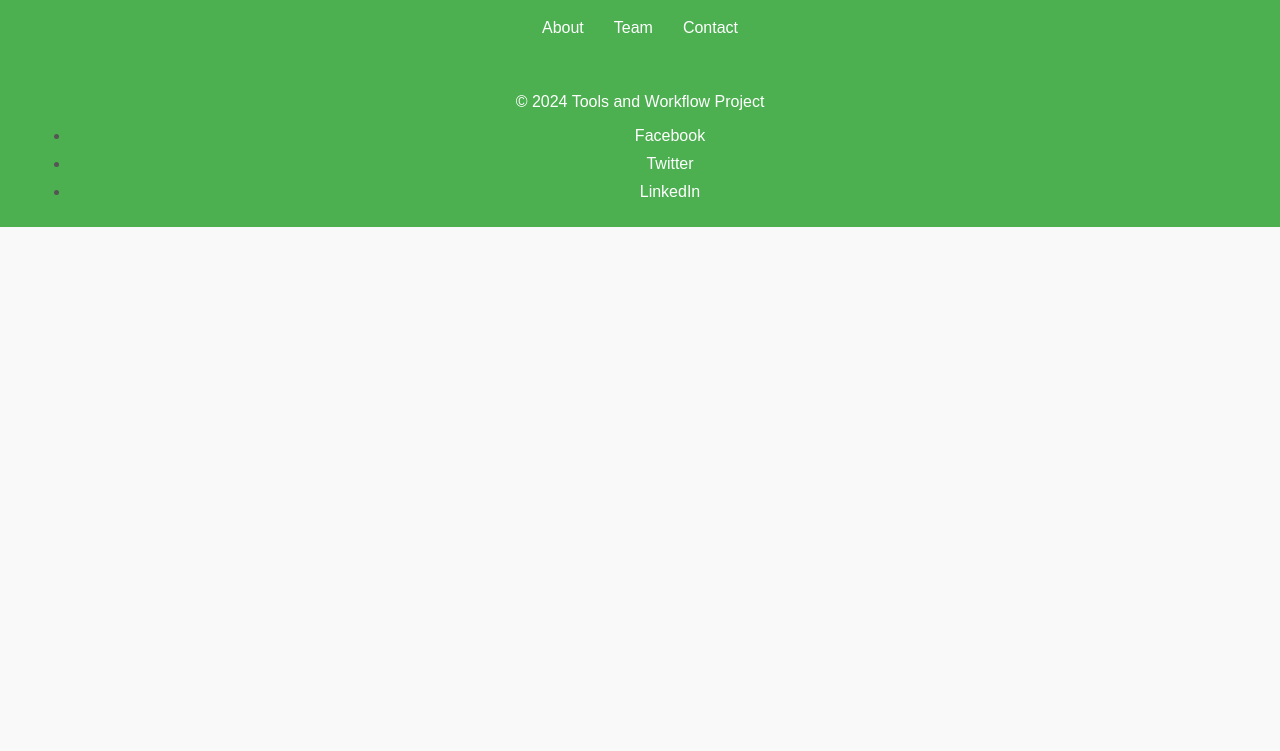
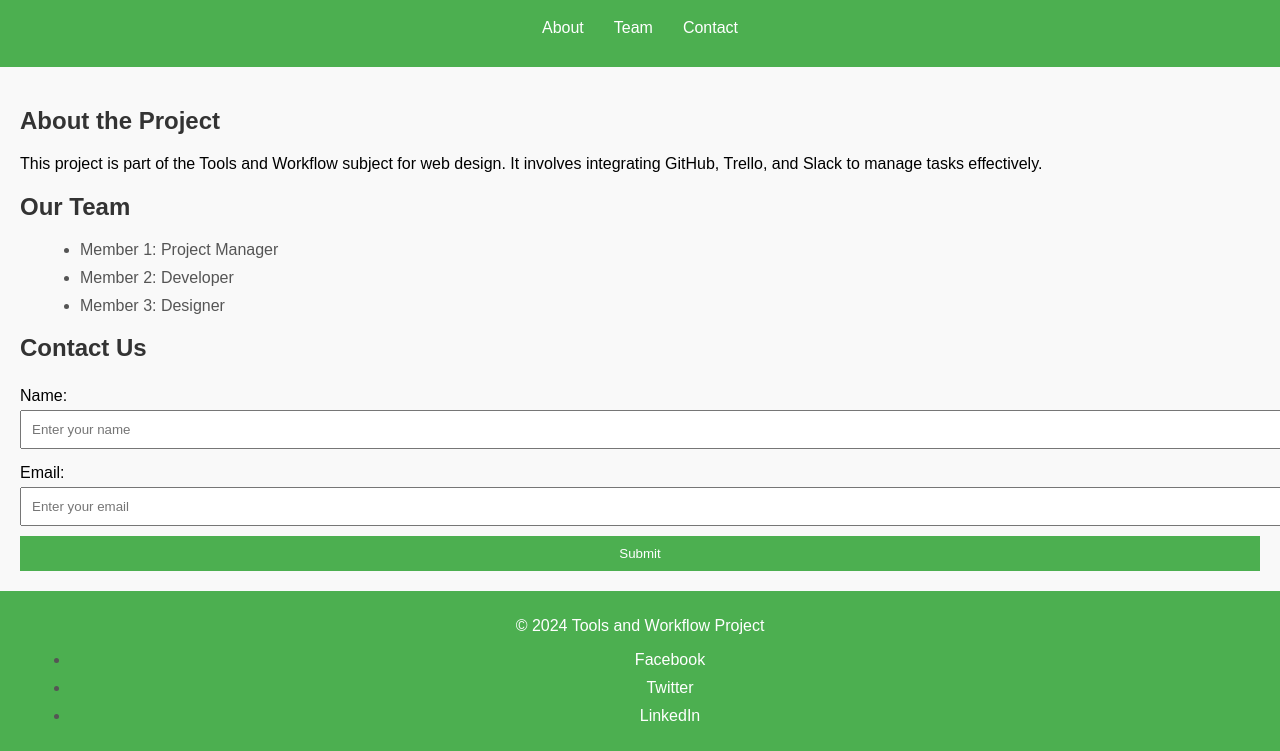
Before and after one commit to Makwana3011/Exercise-03, a plain HTML site: page index.html in a window 1280 px wide. Shown: the part 81-832 px from the top of the page. Before the commit the page ends 800 px from the top, so only its background shows below. Drawn offline with Linux system fonts and the light colour scheme.

Commit message:
change-3

```diff
--- a/index.html
+++ b/index.html
@@ -18,6 +18,35 @@
         </nav>
     </header>
 
+    <main>
+        <section id="about">
+            <h2>About the Project</h2>
+            <p>This project is part of the Tools and Workflow subject for web design. It involves integrating GitHub, Trello, and Slack to manage tasks effectively.</p>
+        </section>
+
+        <section id="team">
+            <h2>Our Team</h2>
+            <ul>
+                <li>Member 1: Project Manager</li>
+                <li>Member 2: Developer</li>
+                <li>Member 3: Designer</li>
+            </ul>
+        </section>
+
+        <section id="contact">
+            <h2>Contact Us</h2>
+            <form>
+                <label for="name">Name:</label>
+                <input type="text" id="name" name="name" placeholder="Enter your name" required>
+
+                <label for="email">Email:</label>
+                <input type="email" id="email" name="email" placeholder="Enter your email" required>
+
+                <input type="submit" value="Submit">
+            </form>
+        </section>
+    </main>
+
     <footer>
         <p>&copy; 2024 Tools and Workflow Project</p>
         <ul class="socials">
```
